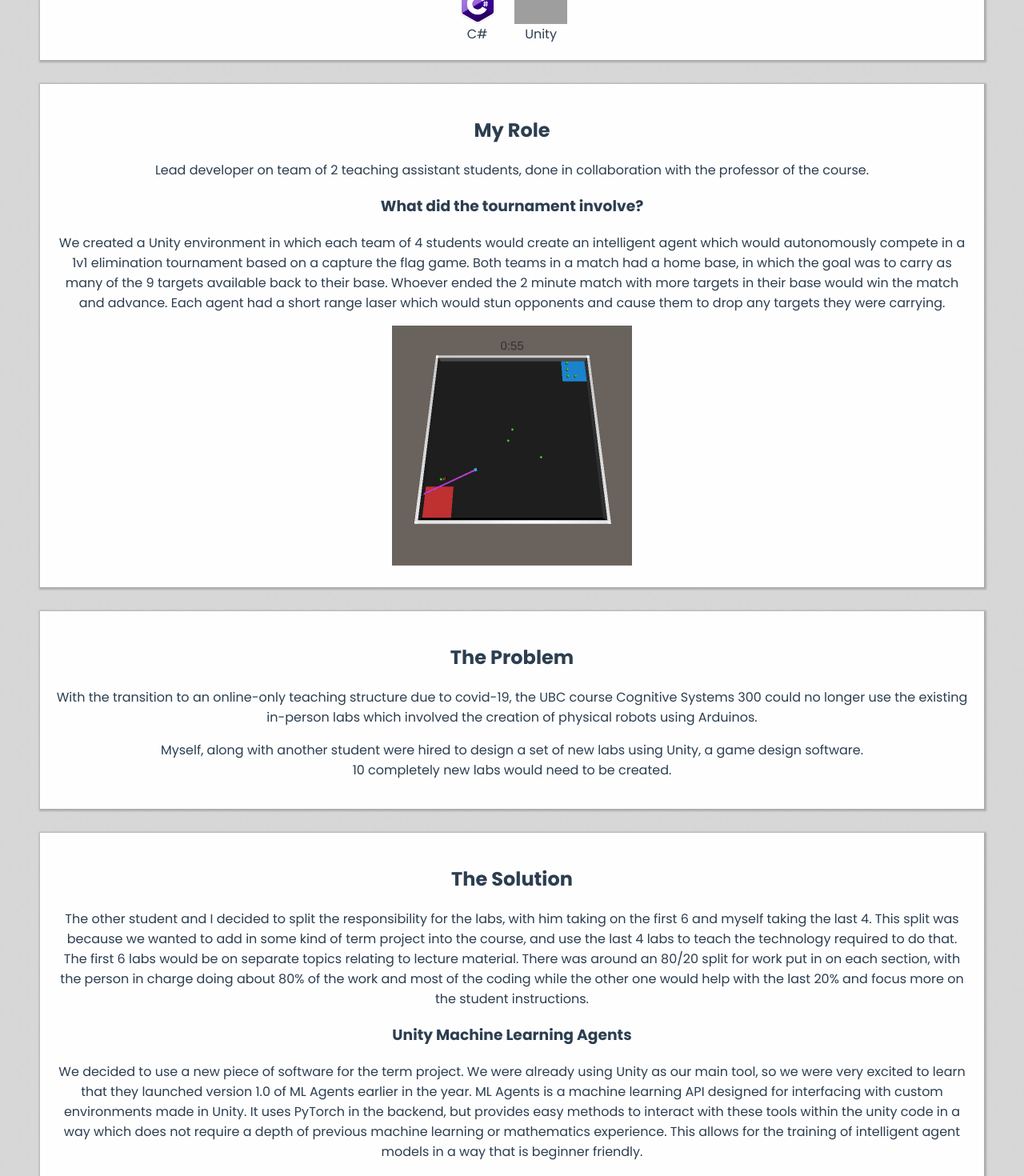
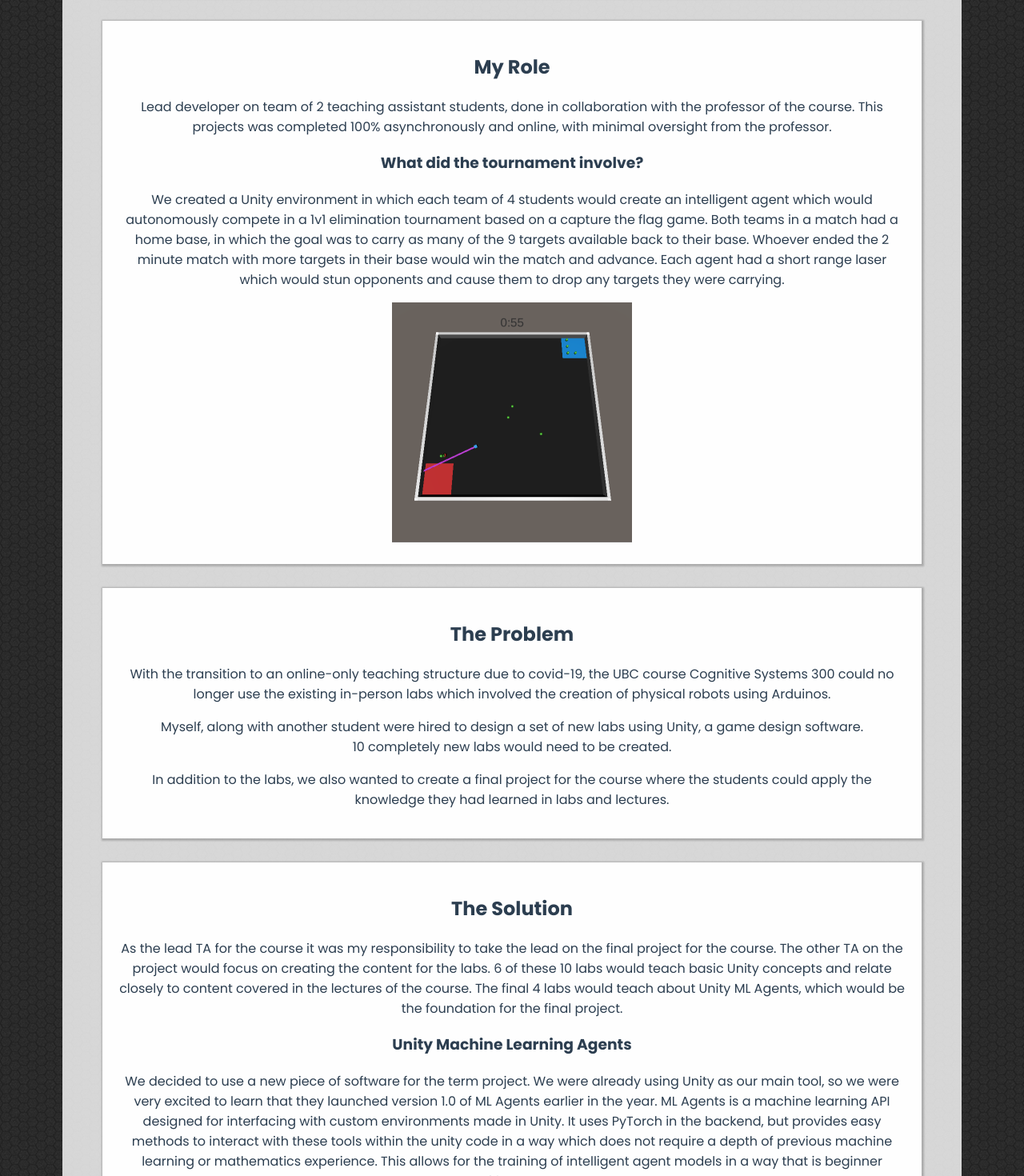
Before and after one commit to recurn/recurn.github.io, a Vue app: page /mltournament in a window 1280 px wide. Shown: the part 580-2050 px from the top of the page at 80% size. Built offline with nearby package versions, Linux system fonts and the light colour scheme; grey boxes are pictures that could not be loaded.

Commit message:
Removing live demo button (for now)

```diff
--- a/src/views/EvolvingCyborgs.vue
+++ b/src/views/EvolvingCyborgs.vue
@@ -4,7 +4,7 @@
       <div class="title shadow-box" id="evolving-cyborgs-title">
         <h1>Evolving Cyborgs</h1>
         <p>A better gamified habit tracker</p>
-        <a
+        <!-- <a
           href="https://evolving-cyborgs.web.app"
           target="blank"
           class="slide-button"
@@ -13,7 +13,7 @@
             <span class="bg"></span><span class="base"></span
             ><span class="text">Demo</span>
           </p>
-        </a>
+        </a> -->
         <a
           href="https://github.com/recurn/evolving-cyborgs/"
           target="blank"
@@ -332,7 +332,7 @@
             src="../assets/evolving_cyborgs/evolving-cyborgs-mobile.png"
             alt=""
           />
-          <a
+          <!-- <a
             href="https://evolving-cyborgs.web.app"
             target="blank"
             class="slide-button"
@@ -341,7 +341,7 @@
               <span class="bg"></span><span class="base"></span
               ><span class="text">Live Demo</span>
             </p>
-          </a>
+          </a> -->
           <h4>Features include:</h4>
           <p>A daily habit tracker & stats</p>
           <p>
--- a/src/views/ML_Tournament.vue
+++ b/src/views/ML_Tournament.vue
@@ -8,13 +8,13 @@
           year university students in Cognitve Systems 300 at the University of
           British Columbia
         </p>
-        <a href="" target="blank" class="slide-button">
+        <!-- <a href="" target="blank" class="slide-button">
           <p>
             <span class="bg"></span><span class="base"></span
             ><span class="text">Demo</span>
           </p>
-        </a>
-        <a href="" target="blank" class="slide-button">
+        </a> -->
+        <a href="https://github.com/COGS300/lab7to9-robot-tournament" target="blank" class="slide-button">
           <p>
             <span class="bg"></span><span class="base"></span
             ><span class="text">Code</span>
@@ -36,7 +36,9 @@
         <h2>My Role</h2>
         <p>
           Lead developer on team of 2 teaching assistant students, done in
-          collaboration with the professor of the course.
+          collaboration with the professor of the course. This projects was
+          completed 100% asynchronously and online, with minimal oversight from
+          the professor.
         </p>
         <h3>What did the tournament involve?</h3>
         <p>
@@ -68,20 +70,23 @@
           labs using Unity, a game design software. <br />10 completely new labs
           would need to be created.
         </p>
+        <p>
+          In addition to the labs, we also wanted to create a final project for
+          the course where the students could apply the knowledge they had
+          learned in labs and lectures.
+        </p>
       </div>
       <div class="solution">
         <div class="shadow-box">
           <h2>The Solution</h2>
           <p>
-            The other student and I decided to split the responsibility for the
-            labs, with him taking on the first 6 and myself taking the last 4.
-            This split was because we wanted to add in some kind of term project
-            into the course, and use the last 4 labs to teach the technology
-            required to do that. The first 6 labs would be on separate topics
-            relating to lecture material. There was around an 80/20 split for
-            work put in on each section, with the person in charge doing about
-            80% of the work and most of the coding while the other one would
-            help with the last 20% and focus more on the student instructions.
+            As the lead TA for the course it was my responsibility to take the
+            lead on the final project for the course. The other TA on the
+            project would focus on creating the content for the labs. 6 of these
+            10 labs would teach basic Unity concepts and relate closely to
+            content covered in the lectures of the course. The final 4 labs
+            would teach about Unity ML Agents, which would be the foundation for
+            the final project.
             <!-- Talk about responsibility
             I was the lead on these part of the project
             Conciseness????
@@ -125,9 +130,8 @@
             We decided the best way to do this was to provide a framework for
             the students to build off of. So we created a class for them called
             Cogs Agent which included things like basic movement, shooting and
-            object interaction. <br />
-            The students could then extend this class and build their own, more
-            complex behaviours off of our simple ones.
+            object interaction. The students could then extend this class and
+            build their own, more complex behaviours off of our simple ones.
           </p>
           <p>
             Due to time constraints and immovable deadlines (can't teach a lab
@@ -158,8 +162,44 @@
         </div>
         <div class="shadow-box">
           <h2>Reflections</h2>
-          <!-- Thank you so much for not only keeping COGS 300 alive during these challenging times, but thriving and evolving. -->
-          <p></p>
+          <h3>Feedback</h3>
+          <p>
+            The feedback we received on this project was overwhelmingly
+            positive. We had a lot of buy-in from the students, which is notable
+            due to the fact that student engagement was difficult to create
+            during online-only teaching.
+          </p>
+          <p class="quotation">
+            "Thank you so much for not only keeping COGS 300 alive during these
+            challenging times, but thriving and evolving." <br />
+            - Cogs Course Coordinator
+          </p>
+          <h3>
+            Lessons Learned
+          </h3>
+          <p>
+            Pay more attention to dependencies. Some students (especially M1 mac
+            users) had difficulties with the version of ML Agents and couldn't
+            import their trained models. Understandably, this was frustrating
+            for students, though it's effect was slightly mitigated due to them
+            being in groups of 4 for the project.
+          </p>
+          <p>
+            Make the installation process easier. Much of the installation of
+            Unity ML must be done through the command line, which can be
+            intimidating to students who have never used it before. Creating an
+            install script for the students could reduce stress and errors in
+            the install process.
+          </p>
+          <p>
+            Adding more abilities/options to the agents would allow more varied
+            strategy and gameplay. Instead of lasers there could be projectiles,
+            which would add depth to the targeting algorithms. Adding obstacles,
+            or other features to the arena would vary movement strategies.
+            Creating different options for bots such as slower moving but
+            tougher vs faster moving but fragile would allow greater
+            customization and variation in strategies.
+          </p>
         </div>
       </div>
     </div>
@@ -175,8 +215,12 @@
     max-width: 100%;
     max-height: 300px;
   }
-  iframe{
+  iframe {
     max-width: 100%;
+  }
+  .quotation {
+    font-style: italic;
+    font-size: 1.1em;
   }
   .outline-link {
     border: 2px solid var(--primary);
@@ -215,7 +259,7 @@
 
   #ml-tournament-portfolio {
     background: #fefefed0;
-    max-width: 100%;
+    max-width: 80%;
     padding: auto;
   }
 </style>
```
